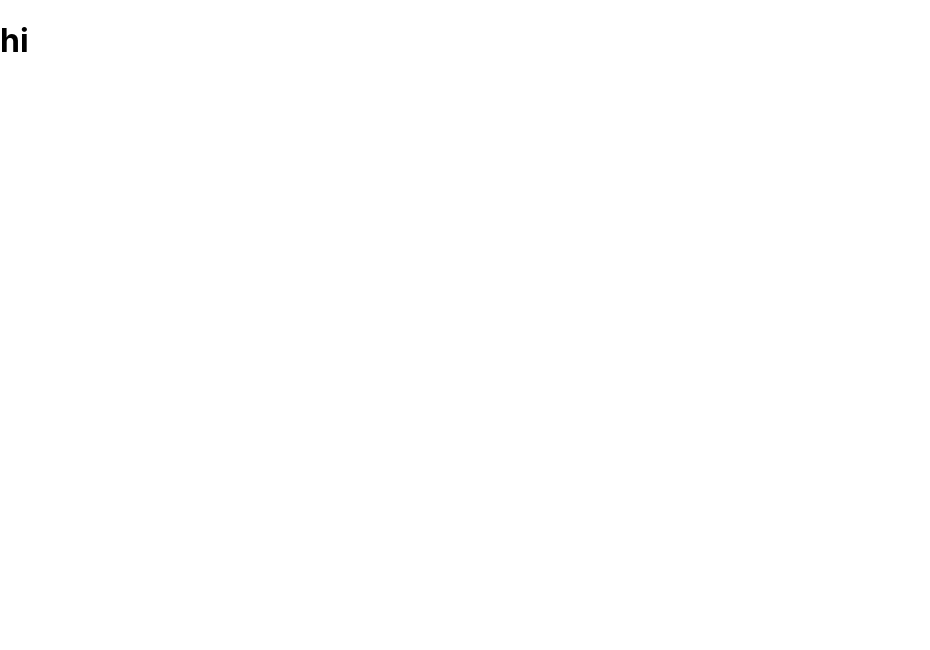
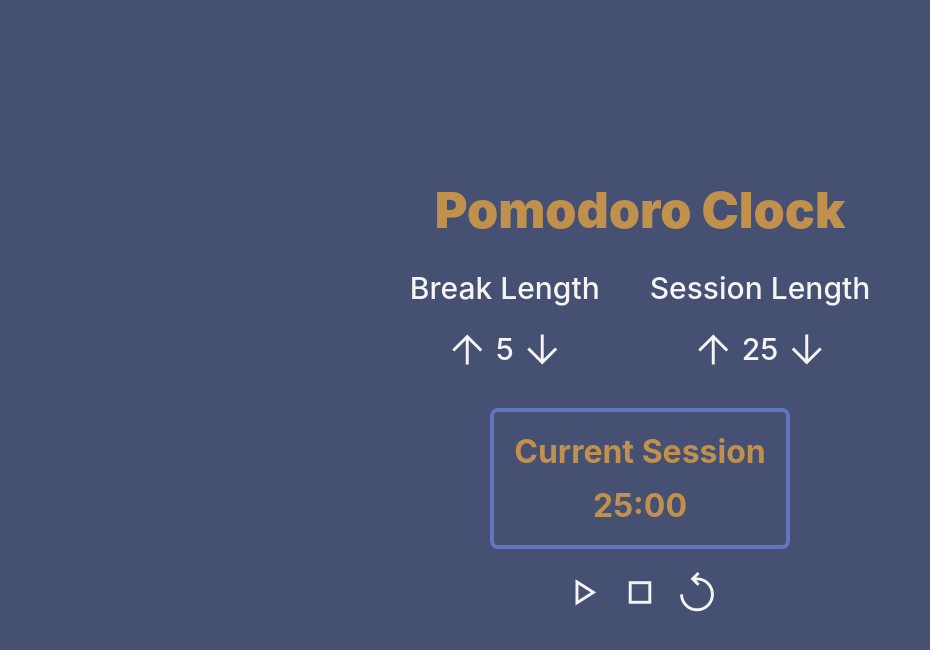
Before and after one commit to jordanrath/clock-app, a React (Create React App) app: page / in a window 1280 px wide. Shown: the top 650 px of the page, without its empty margins (0-930 px from the left). Built offline with nearby package versions, Linux system fonts and the light colour scheme; the HTML template or start-up script is replaced by a standard one.

Commit message:
styled as well as created functioning inc and dec btns

```diff
--- a/public/index.html
+++ b/public/index.html
@@ -11,6 +11,7 @@
   <body>
     <noscript>You need to enable JavaScript to run this app.</noscript>
     <div id="root"></div>
-
+    <link rel="stylesheet" href="https://fonts.googleapis.com/css2?family=Material+Symbols+Outlined:opsz,wght,FILL,GRAD@48,400,0,0" />
+    <script src="https://cdn.freecodecamp.org/testable-projects-fcc/v1/bundle.js"></script>
   </body>
 </html>
--- a/src/App.js
+++ b/src/App.js
@@ -1,9 +1,97 @@
-import React from "react";
+import React, { useState } from "react";
 
-function App() {
+//samepage components for the sake of codepen
+const TimerControl = ({ titleId, titleClassName, titleText, incrementId, decrementId, lengthId, length, addOnClick, subtractOnClick }) => {
+    return (
+      <div className="time-control">
+        <div id={titleId} className={titleClassName}>
+          {titleText}
+        </div>
+        <div className="button-control">
+          <button id={incrementId} value='+' onClick={addOnClick}>
+            <span className="material-symbols-outlined">
+              arrow_upward
+            </span>
+          </button>
+          <div id={lengthId}>{length}</div>
+          <button id={decrementId} value='-' onClick={subtractOnClick}>
+            <span className="material-symbols-outlined">
+              arrow_downward
+            </span>
+          </button>
+        </div>
+      </div>
+    )
+}
+
+const App = () => {
+  const [breakTime, setBreakTime] = useState(5);
+  const [sessionTime, setSessionTime] = useState(25);
+
+  // const handleIncrement = (event) => {
+  //   setBreakTime(breakTime + 1)
+  //   setSessionTime(sessionTime + 1)
+  //   console.log(event.target.value)
+  // }
+
+  // const handleDecrement = () => {
+  //   setSessionTime(breakTime - 1)
+  // }
+
   return (
-    <div className="App">
-     <h1>hi</h1>
+    <div className="clock-container">
+      <div className="clock-title">Pomodoro Clock</div>
+      <div className="timer-controls-container">
+        <TimerControl
+          titleText='Break Length'
+          titleId='break-label'
+          titleClassName='break-label-style'
+          incrementId='break-increment'
+          decrementId='break-decrement'
+          lengthId='break-length'
+          length={breakTime}
+          // click={breakTime}
+          addOnClick={() => {setBreakTime(breakTime + 1)}}
+          subtractOnClick={() => {breakTime > 0 ? setBreakTime(breakTime - 1) : setBreakTime(0)}}
+        />
+        <TimerControl
+          titleText='Session Length'
+          titleId='session-label'
+          titleClassName='session-label-style'
+          incrementId='session-increment'
+          decrementId='session-decrement'
+          lengthId='session-length'
+          length={sessionTime}
+          // click={sessionTime}
+          addOnClick={() => {setSessionTime(sessionTime + 1)}}
+          subtractOnClick={() => {sessionTime > 0 ? setSessionTime(sessionTime - 1) : setSessionTime(0)}}
+        />
+        </div>
+        <div className="clock-countdown">
+          <div id='timer-label'>
+            <h1>Current Session</h1>
+            <div id='time-left'>
+              <h1>25:00</h1>
+            </div>
+          </div>
+          <div id='start_stop' className="clock-countdown-buttons">
+            <button id='start'>
+              <span className="material-symbols-outlined">
+                play_arrow
+              </span>
+            </button>
+            <button id='stop'>
+              <span className="material-symbols-outlined">
+                stop
+              </span>
+            </button>
+            <button id='reset'>
+              <span className="material-symbols-outlined">
+                replay
+              </span>
+            </button>
+          </div>
+        </div>
     </div>
   );
 }
--- a/src/index.css
+++ b/src/index.css
@@ -1,3 +1,16 @@
+#root {
+  background-color: var(--dark-blue);
+  height: 100vh;
+  margin: 0;
+  padding: 0;
+  display: flex;
+  justify-content: center;
+  align-items: center;
+  --light-blue: #6077C0;
+  --dark-blue: #455073;
+  --brown: #C0904D;
+}
+
 body {
   margin: 0;
   font-family: -apple-system, BlinkMacSystemFont, 'Segoe UI', 'Roboto', 'Oxygen',
@@ -11,3 +24,126 @@ code {
   font-family: source-code-pro, Menlo, Monaco, Consolas, 'Courier New',
     monospace;
 }
+
+h1,
+h2,
+h3,
+h4,
+h5 {
+  margin: 0;
+}
+
+/*-------------------------------- Clock Container -----------------------------------*/
+.clock-container {
+  display: flex;
+  width: 60%;
+  height: 50%;
+  justify-content: center;
+  align-items: center;
+  flex-direction: column;
+  gap: 30px;
+  border-radius: 18px;
+  color: whitesmoke;
+  font-weight: 550;
+  background-color: var(--dark-blue);
+}
+
+.clock-title {
+  margin-top: 100px;
+  display: inherit;
+  justify-content: center;
+  flex: 1 0 auto;
+  font-size: 50px;
+  font-weight: 900;
+  width: 100%;
+  color: var(--brown);
+}
+
+/*-------------------------------- Middle Controls -----------------------------------*/
+.timer-controls-container {
+  display: inherit;
+  gap: 50px;
+  flex: 1 0 auto;
+  font-size: 30px;
+}
+
+.time-control {
+  display: inherit;
+  flex-direction: column;
+  justify-content: center;
+  align-items: center;
+  gap: 15px;
+}
+
+.button-control {
+  display: inherit;
+  justify-content: center;
+  align-items: center;
+  flex-direction: row;
+  width: 100%;
+}
+
+.button-control button {
+  appearance: none;
+  border: none;
+  background-color: var(--dark-blue);
+}
+
+.button-control .material-symbols-outlined {
+  line-height: unset;
+  font-size: 45px;
+  cursor: pointer;
+  transition: all 0.5s;
+  color: whitesmoke;
+}
+
+.button-control .material-symbols-outlined:hover {
+  color: var(--light-blue);
+  transition: 0.5s;
+}
+
+/*-------------------------------- Bottom Controls -----------------------------------*/
+.clock-countdown {
+  display: inherit;
+  flex-direction: column;
+  justify-content: center;
+  align-items: center;
+  width: 100%;
+  gap: 15px;
+}
+
+#timer-label {
+  display: inherit;
+  flex-direction: column;
+  justify-content: center;
+  align-items: center;
+  padding: 20px;
+  gap: 15px;
+  border: 4px solid var(--light-blue);
+  border-radius: 8px;
+}
+
+#timer-label h1 {
+ color: var(--brown);
+}
+
+.clock-countdown-buttons button {
+  appearance: none;
+  border: none;
+  background-color: var(--dark-blue);
+  margin-bottom: 100px;
+}
+
+
+.clock-countdown-buttons .material-symbols-outlined {
+  line-height: unset;
+  font-size: 45px;
+  cursor: pointer;
+  transition: all 0.5s;
+  color: whitesmoke;
+}
+
+.clock-countdown-buttons .material-symbols-outlined:hover {
+  color: var(--light-blue);
+  transition: 0.5s;
+}
```
